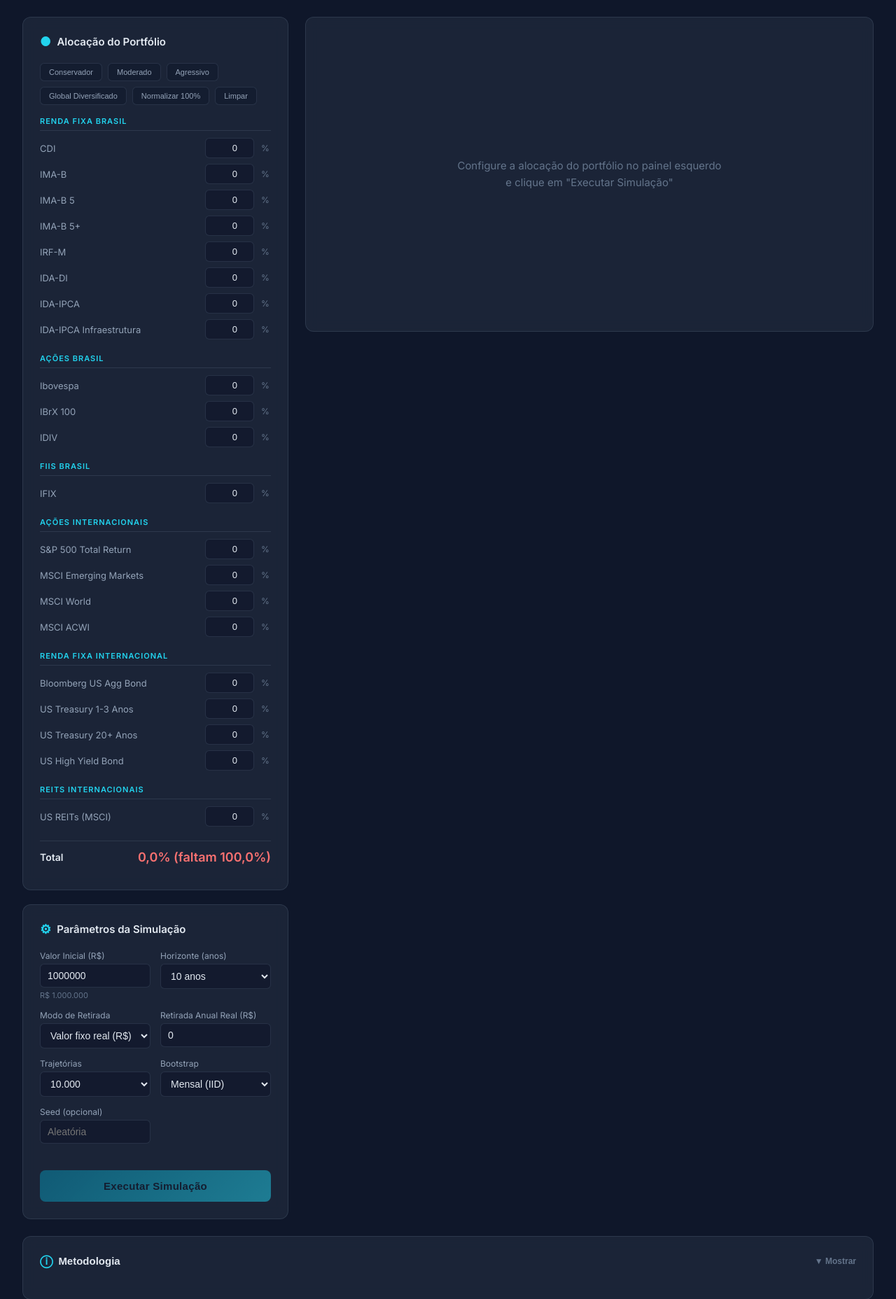
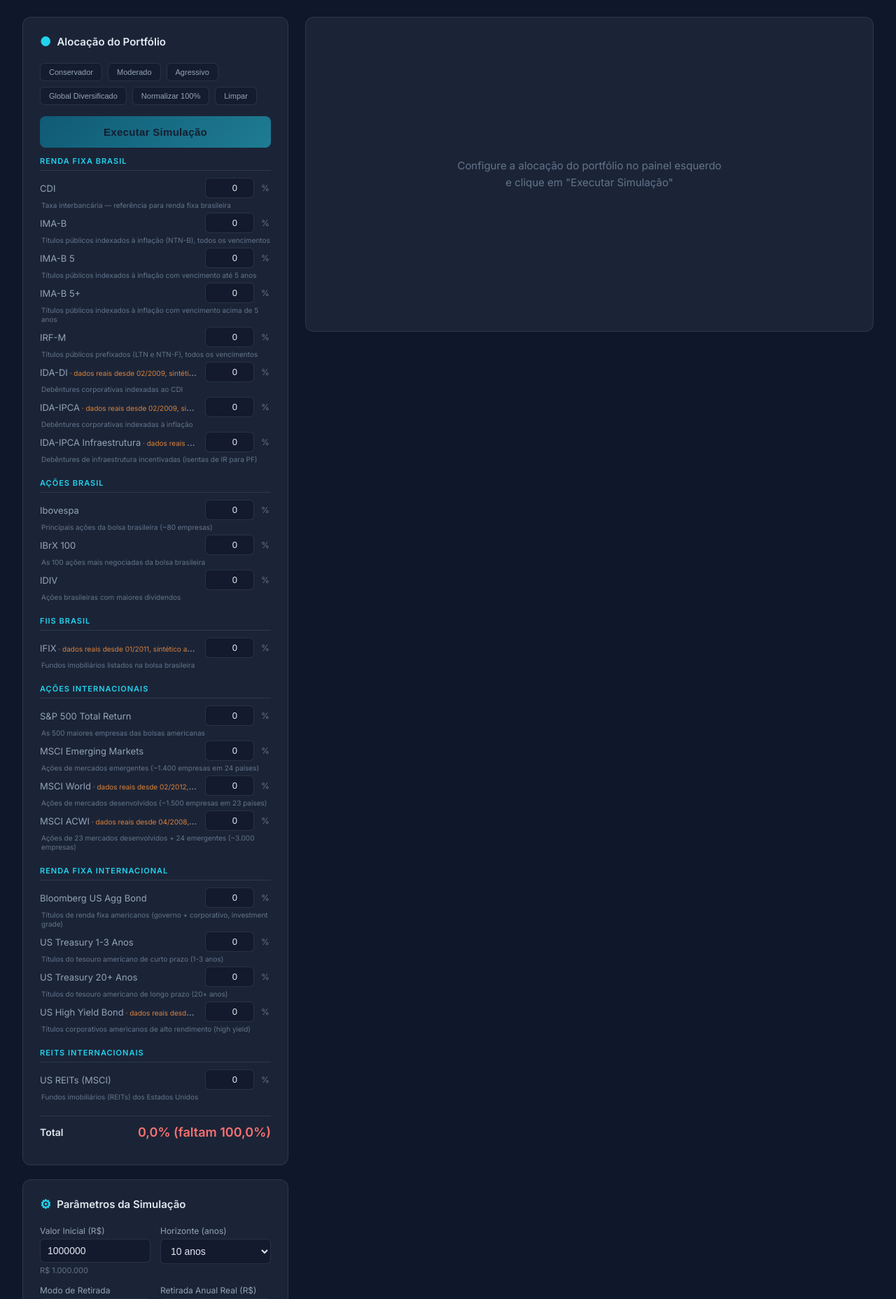
Before and after one commit to antonragin/oryxmc, a Flask app: page / in a window 1280 px wide. Shown: the part 59-1915 px from the top of the page at 70% size. Run offline with Flask 3, Linux system fonts and the light colour scheme; the visitor is signed in with stand-in values (Sample User, id 1); some libraries are stand-ins or nearby versions.

Commit message:
UI: duplicate run button, 5% step, index descriptions, backfill notes
- Add a second "Executar Simulação" button above the allocation form
- Change allocation input step from 0.1% to 5% for faster arrow-key entry
- Add human-readable Portuguese descriptions for all 21 indices
- Show "dados reais desde MM/YYYY, sintético antes" for backfilled indices
- Expose backfill metadata (native_start, synthetic_months) in engine API

Co-Authored-By: Claude Opus 4.6 <noreply@anthropic.com>

```diff
--- a/engine.py
+++ b/engine.py
@@ -142,12 +142,13 @@ def get_available_indices(data):
     target_end = data["metadata"]["target_end"]
     target_months_set = {m for m in data["ipca"] if target_start <= m <= target_end}
     target_months = len(target_months_set)
+    regression = data.get("metadata", {}).get("regression_backfill", {})
     indices = []
     for key, info in data["indices"].items():
         # Count months this index actually has within the target window
         months_in_window = sum(1 for m in info["returns"] if m in target_months_set)
         missing_in_window = target_months - months_in_window
-        indices.append({
+        entry = {
             "key": key,
             "name": info["name"],
             "desc": info["desc"],
@@ -160,7 +161,18 @@ def get_available_indices(data):
             "start_date": info["start_date"],
             "end_date": info["end_date"],
             "has_full_history": months_in_window >= target_months,
-        })
+        }
+        # Add regression backfill info if applicable
+        if key in regression:
+            reg = regression[key]
+            synth_count = reg.get("synthetic_months", 0)
+            all_months = sorted(info["returns"].keys())
+            native_start = all_months[synth_count] if synth_count < len(all_months) else all_months[0]
+            entry["backfill"] = {
+                "native_start": native_start,
+                "synthetic_months": synth_count,
+            }
+        indices.append(entry)
     return indices
 
 
--- a/templates/index.html
+++ b/templates/index.html
@@ -128,6 +128,19 @@
             color: var(--orange);
             margin-left: 4px;
         }
+        .alloc-desc {
+            font-size: 10px;
+            color: var(--text-muted);
+            margin-top: -4px;
+            margin-bottom: 4px;
+            padding-left: 2px;
+            line-height: 1.3;
+        }
+        .alloc-backfill {
+            font-size: 10px;
+            color: var(--orange);
+            opacity: 0.85;
+        }
         .alloc-input {
             width: 70px;
             padding: 6px 8px;
@@ -212,6 +225,10 @@
             opacity: 0.5;
             cursor: not-allowed;
         }
+        .btn-run-top {
+            margin-top: 0;
+            margin-bottom: 12px;
+        }
 
         /* Results */
         .results-area { display: flex; flex-direction: column; gap: 20px; }
@@ -396,7 +413,7 @@
             #chart { height: 320px !important; }
             #histChart { height: 240px !important; }
             #methodologyContent { columns: 1 !important; }
-            .btn-run { position: sticky; bottom: 12px; z-index: 5; }
+            #runBtn { position: sticky; bottom: 12px; z-index: 5; }
             .stats-grid { grid-template-columns: repeat(auto-fit, minmax(130px, 1fr)); gap: 8px; }
             .stat-value { font-size: 17px; }
         }
@@ -430,6 +447,10 @@
                         <button class="preset-btn" onclick="normalizeAllocations()">Normalizar 100%</button>
                         <button class="preset-btn" onclick="applyPreset('clear')">Limpar</button>
                     </div>
+
+                    <button class="btn-run btn-run-top" id="runBtnTop" onclick="runSimulation()" disabled>
+                        Executar Simulação
+                    </button>
 
                     <div id="allocationForm"></div>
 
@@ -608,6 +629,30 @@
             intl_reits: 'REITs Internacionais',
         };
 
+        const INDEX_DESCRIPTIONS = {
+            'CDI': 'Taxa interbancária — referência para renda fixa brasileira',
+            'IMA-B': 'Títulos públicos indexados à inflação (NTN-B), todos os vencimentos',
+            'IMA-B 5': 'Títulos públicos indexados à inflação com vencimento até 5 anos',
+            'IMA-B 5+': 'Títulos públicos indexados à inflação com vencimento acima de 5 anos',
+            'IRF-M': 'Títulos públicos prefixados (LTN e NTN-F), todos os vencimentos',
+            'IDA-DI': 'Debêntures corporativas indexadas ao CDI',
+            'IDA-IPCA': 'Debêntures corporativas indexadas à inflação',
+            'IDA-Infra': 'Debêntures de infraestrutura incentivadas (isentas de IR para PF)',
+            'Ibovespa': 'Principais ações da bolsa brasileira (~80 empresas)',
+            'IBX': 'As 100 ações mais negociadas da bolsa brasileira',
+            'IDIV': 'Ações brasileiras com maiores dividendos',
+            'IFIX': 'Fundos imobiliários listados na bolsa brasileira',
+            'SP500TR': 'As 500 maiores empresas das bolsas americanas',
+            'ACWI': 'Ações de 23 mercados desenvolvidos + 24 emergentes (~3.000 empresas)',
+            'URTH': 'Ações de mercados desenvolvidos (~1.500 empresas em 23 países)',
+            'EEM': 'Ações de mercados emergentes (~1.400 empresas em 24 países)',
+            'AGG': 'Títulos de renda fixa americanos (governo + corporativo, investment grade)',
+            'SHY': 'Títulos do tesouro americano de curto prazo (1-3 anos)',
+            'TLT': 'Títulos do tesouro americano de longo prazo (20+ anos)',
+            'VNQ': 'Fundos imobiliários (REITs) dos Estados Unidos',
+            'HYG': 'Títulos corporativos americanos de alto rendimento (high yield)',
+        };
+
         async function init() {
             try {
                 const res = await fetch('/api/indices');
@@ -671,17 +716,26 @@
                 if (!catIndices.length) continue;
                 html += `<div class="category"><div class="category-label">${CATEGORY_NAMES[cat]}</div>`;
                 for (const idx of catIndices) {
-                    const shortHist = !idx.has_full_history ?
-                        `<span class="short-hist" title="${escapeHtml('Cobertura: ' + idx.coverage_pct + '% — disponível desde ' + idx.start_date)}">&#9679; ${escapeHtml(idx.coverage_pct)}%</span>` : '';
+                    let backfillNote = '';
+                    if (idx.backfill && idx.backfill.synthetic_months > 0) {
+                        const ns = idx.backfill.native_start;
+                        const [y, m] = ns.split('-');
+                        const fmtDate = m + '/' + y;
+                        backfillNote = `<span class="alloc-backfill"> · dados reais desde ${fmtDate}, sintético antes</span>`;
+                    }
+                    const desc = INDEX_DESCRIPTIONS[idx.key] || '';
                     html += `
                         <div class="alloc-row">
-                            <span class="alloc-name" title="${escapeHtml(idx.desc)}">${escapeHtml(idx.name)}${shortHist}</span>
+                            <span class="alloc-name" title="${escapeHtml(idx.desc)}">${escapeHtml(idx.name)}${backfillNote}</span>
                             <input class="alloc-input" type="number" id="alloc_${escapeHtml(idx.key)}"
-                                   data-key="${escapeHtml(idx.key)}" value="0" min="0" max="100" step="0.1"
+                                   data-key="${escapeHtml(idx.key)}" value="0" min="0" max="100" step="5"
                                    inputmode="decimal" aria-label="Alocação em ${escapeHtml(idx.name)}"
                                    oninput="updateTotal(); saveState()">
                             <span class="alloc-pct">%</span>
                         </div>`;
+                    if (desc) {
+                        html += `<div class="alloc-desc">${escapeHtml(desc)}</div>`;
+                    }
                 }
                 html += '</div>';
             }
@@ -719,7 +773,9 @@
             }
             el.className = 'total-value ' + (valid ? 'ok' : 'err');
             const comboValid = isRunComboValid();
-            document.getElementById('runBtn').disabled = RUNNING || !valid || !comboValid;
+            const btnDisabled = RUNNING || !valid || !comboValid;
+            document.getElementById('runBtn').disabled = btnDisabled;
+            document.getElementById('runBtnTop').disabled = btnDisabled;
         }
 
         function isRunComboValid() {
@@ -909,9 +965,16 @@
             document.getElementById('seed').disabled = disabled;
         }
 
+        function setRunButtons(disabled, html) {
+            for (const id of ['runBtn', 'runBtnTop']) {
+                const b = document.getElementById(id);
+                b.disabled = disabled;
+                if (html !== undefined) b.innerHTML = html;
+            }
+        }
+
         async function runSimulation() {
             if (RUNNING) return;
-            const btn = document.getElementById('runBtn');
             const errEl = document.getElementById('errorMsg');
             errEl.style.display = 'none';
 
@@ -973,8 +1036,7 @@
             }
 
             RUNNING = true;
-            btn.disabled = true;
-            btn.innerHTML = '<span class="spinner"></span>Simulando...';
+            setRunButtons(true, '<span class="spinner"></span>Simulando...');
             setFormDisabled(true);
 
             const resultsContent = document.getElementById('resultsContent');
@@ -1046,8 +1108,7 @@
                 }
             } finally {
                 RUNNING = false;
-                btn.disabled = false;
-                btn.innerHTML = 'Executar Simulação';
+                setRunButtons(false, 'Executar Simulação');
                 setFormDisabled(false);
                 resultsContent.style.opacity = '1';
                 resultsContent.style.pointerEvents = '';
```
